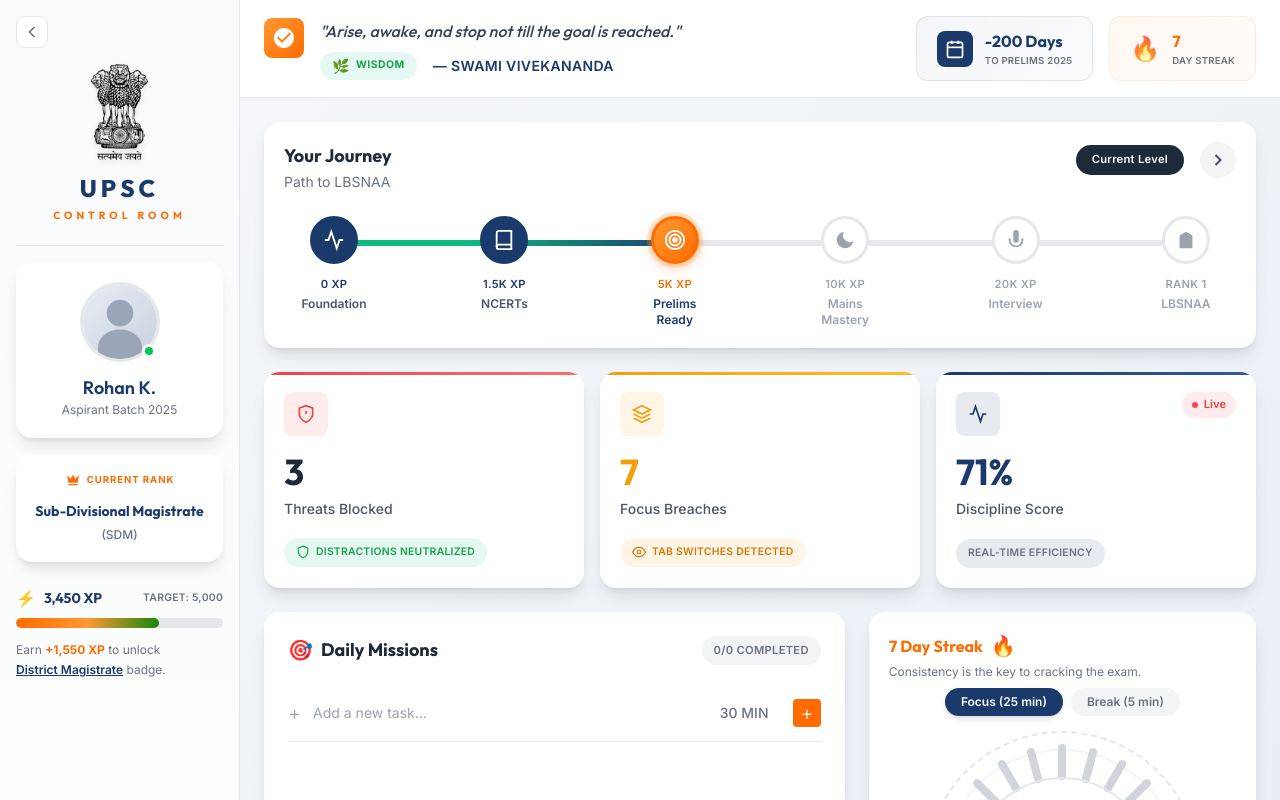
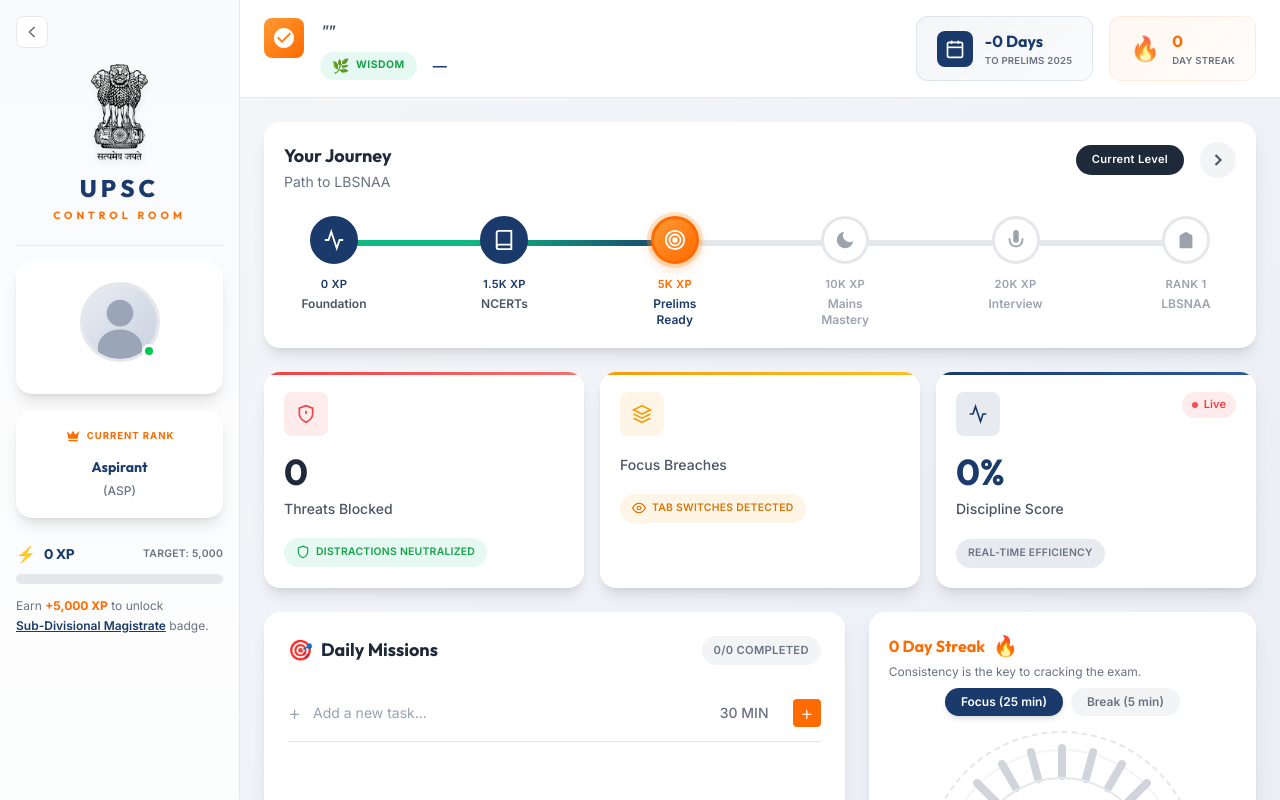
Before and after one commit to KEERTHIAANAND/Chrome-Extension-UPSC, a React (Vite) app in the folder UPSC-Extension/: page / in a window 1280 px wide. Shown: the top 800 px of the page. Built offline with nearby package versions, Linux system fonts and the light colour scheme.

Commit message:
refactor App.jsx to implement data loading from Chrome Storage and enhance mission and bookmark handling

```diff
--- a/UPSC-Extension/src/App.jsx
+++ b/UPSC-Extension/src/App.jsx
@@ -1,4 +1,4 @@
-import React, { useState } from 'react';
+import React, { useState, useEffect } from 'react';
 import {
   Sidebar,
   Header,
@@ -11,59 +11,165 @@
 } from './components';
 
 function App() {
-  const [user] = useState({
-    name: 'Rohan K.',
-    batch: 'Aspirant Batch 2025',
+  // User data - empty defaults
+  const [user, setUser] = useState({
+    name: '',
+    batch: '',
     avatar: null,
-    currentXP: 3450,
+    currentXP: 0,
     targetXP: 5000,
-    nextRank: 'District Magistrate',
+    nextRank: 'Sub-Divisional Magistrate',
     rank: {
-      title: 'Sub-Divisional Magistrate',
-      abbreviation: 'SDM'
+      title: 'Aspirant',
+      abbreviation: 'ASP'
     }
   });
 
+  // Quote - can be fetched from API later
   const [quote] = useState({
-    text: 'Arise, awake, and stop not till the goal is reached.',
-    author: 'SWAMI VIVEKANANDA'
+    text: '',
+    author: ''
   });
 
-  const [stats] = useState({
-    threatsBlocked: 3,
-    focusBreaches: 7,
-    disciplineScore: 71
+  // Stats - empty defaults
+  const [stats, setStats] = useState({
+    threatsBlocked: 0,
+    totalFocusMinutes: 0,
+    disciplineScore: 0
   });
 
+  // Streak
+  const [streak, setStreak] = useState(0);
+
+  // Days to exam - empty default
+  const [daysToExam, setDaysToExam] = useState(0);
+
+  // Missions
   const [missions, setMissions] = useState([]);
 
-  const handleAddMission = (mission) => {
-    setMissions([...missions, { ...mission, completed: false }]);
+  // Bookmarks
+  const [bookmarks, setBookmarks] = useState([]);
+
+  // Notes
+  const [notes, setNotes] = useState('');
+
+  // Load data from Chrome Storage on mount
+  useEffect(() => {
+    const loadData = () => {
+      // Check if running as Chrome extension
+      if (typeof chrome !== 'undefined' && chrome.storage) {
+        chrome.storage.local.get([
+          'user', 'stats', 'missions', 'bookmarks', 'notes', 'examDate'
+        ], (data) => {
+          if (data.user) {
+            // Sync XP from stats if available
+            const userWithXP = {
+              ...data.user,
+              currentXP: data.stats?.totalXP || data.user.currentXP || 0
+            };
+            setUser(userWithXP);
+          }
+          if (data.stats) {
+            setStats(data.stats);
+            setStreak(data.stats.currentStreak || 0);
+          }
+          if (data.missions) setMissions(data.missions);
+          if (data.bookmarks) setBookmarks(data.bookmarks);
+          if (data.notes) setNotes(data.notes);
+
+          // Calculate days to exam
+          if (data.examDate) {
+            const examDate = new Date(data.examDate);
+            const today = new Date();
+            const diffTime = examDate.getTime() - today.getTime();
+            const diffDays = Math.ceil(diffTime / (1000 * 60 * 60 * 24));
+            setDaysToExam(diffDays > 0 ? diffDays : 0);
+          }
+        });
+      }
+    };
+
+    // Load data initially
+    loadData();
+
+    // Auto-refresh stats every 30 seconds to keep dashboard updated
+    const refreshInterval = setInterval(() => {
+      if (typeof chrome !== 'undefined' && chrome.storage) {
+        chrome.storage.local.get(['stats'], (data) => {
+          if (data.stats) {
+            setStats(data.stats);
+            setStreak(data.stats.currentStreak || 0);
+            setUser(prev => ({
+              ...prev,
+              currentXP: data.stats.totalXP || prev.currentXP
+            }));
+          }
+        });
+      }
+    }, 30000);
+
+    return () => clearInterval(refreshInterval);
+  }, []);
+
+  // Save data to Chrome Storage using message passing
+  const saveToStorage = (action, data) => {
+    if (typeof chrome !== 'undefined' && chrome.runtime) {
+      chrome.runtime.sendMessage({ action, ...data }, (response) => {
+        if (chrome.runtime.lastError) {
+          console.error('Storage error:', chrome.runtime.lastError.message);
+        }
+      });
+    }
   };
 
-  const handleSaveNotes = (notes) => {
-    console.log('Notes saved:', notes);
+  const handleAddMission = (mission) => {
+    const newMissions = [...missions, { ...mission, id: Date.now(), completed: false }];
+    setMissions(newMissions);
+    saveToStorage('saveMissions', { missions: newMissions });
+  };
+
+  const handleToggleMission = (id) => {
+    const newMissions = missions.map(m =>
+      m.id === id ? { ...m, completed: !m.completed } : m
+    );
+    setMissions(newMissions);
+    saveToStorage('saveMissions', { missions: newMissions });
+  };
+
+  const handleAddBookmark = (bookmark) => {
+    const newBookmarks = [...bookmarks, { ...bookmark, id: Date.now() }];
+    setBookmarks(newBookmarks);
+    saveToStorage('saveBookmarks', { bookmarks: newBookmarks });
+  };
+
+  const handleSaveNotes = (newNotes) => {
+    setNotes(newNotes);
+    saveToStorage('saveNotes', { notes: newNotes });
   };
 
   return (
     <div className="flex min-h-screen">
       <Sidebar user={user} />
       <main className="flex-1 flex flex-col overflow-hidden">
-        <Header quote={quote} daysToExam={200} streak={7} />
+        <Header quote={quote} daysToExam={daysToExam} streak={streak} />
         <div className="flex-1 p-6 flex flex-col gap-6 overflow-y-auto">
-          <Journey />
+          <Journey currentXP={user.currentXP} />
           <StatsCards stats={stats} />
 
           {/* Daily Missions and Streak Timer */}
           <div className="grid grid-cols-[1.5fr_1fr] gap-6">
-            <DailyMissions missions={missions} onAddMission={handleAddMission} />
-            <StreakTimer streak={7} initialMinutes={25} />
+            <DailyMissions
+              missions={missions}
+              onAddMission={handleAddMission}
+              onToggleMission={handleToggleMission}
+            />
+            <StreakTimer streak={streak} initialMinutes={25} />
           </div>
 
           {/* Bookmarks and Quick Notes */}
           <div className="grid grid-cols-[1.5fr_1fr] gap-6">
-            <Bookmarks />
-            <QuickNotes onSave={handleSaveNotes} />
+            <Bookmarks bookmarks={bookmarks} onAddBookmark={handleAddBookmark} />
+            <QuickNotes notes={notes} onSave={handleSaveNotes} />
           </div>
         </div>
       </main>
```
